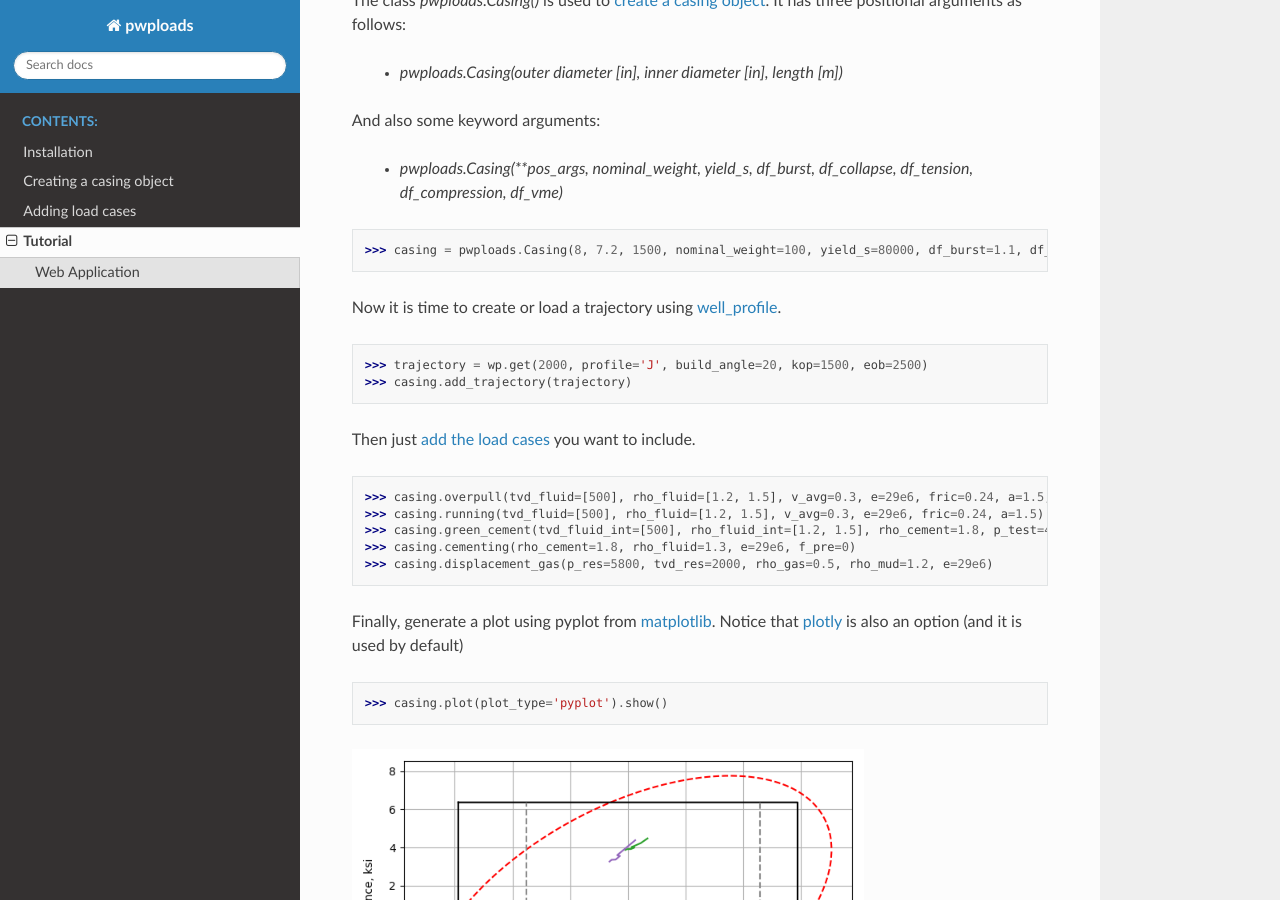
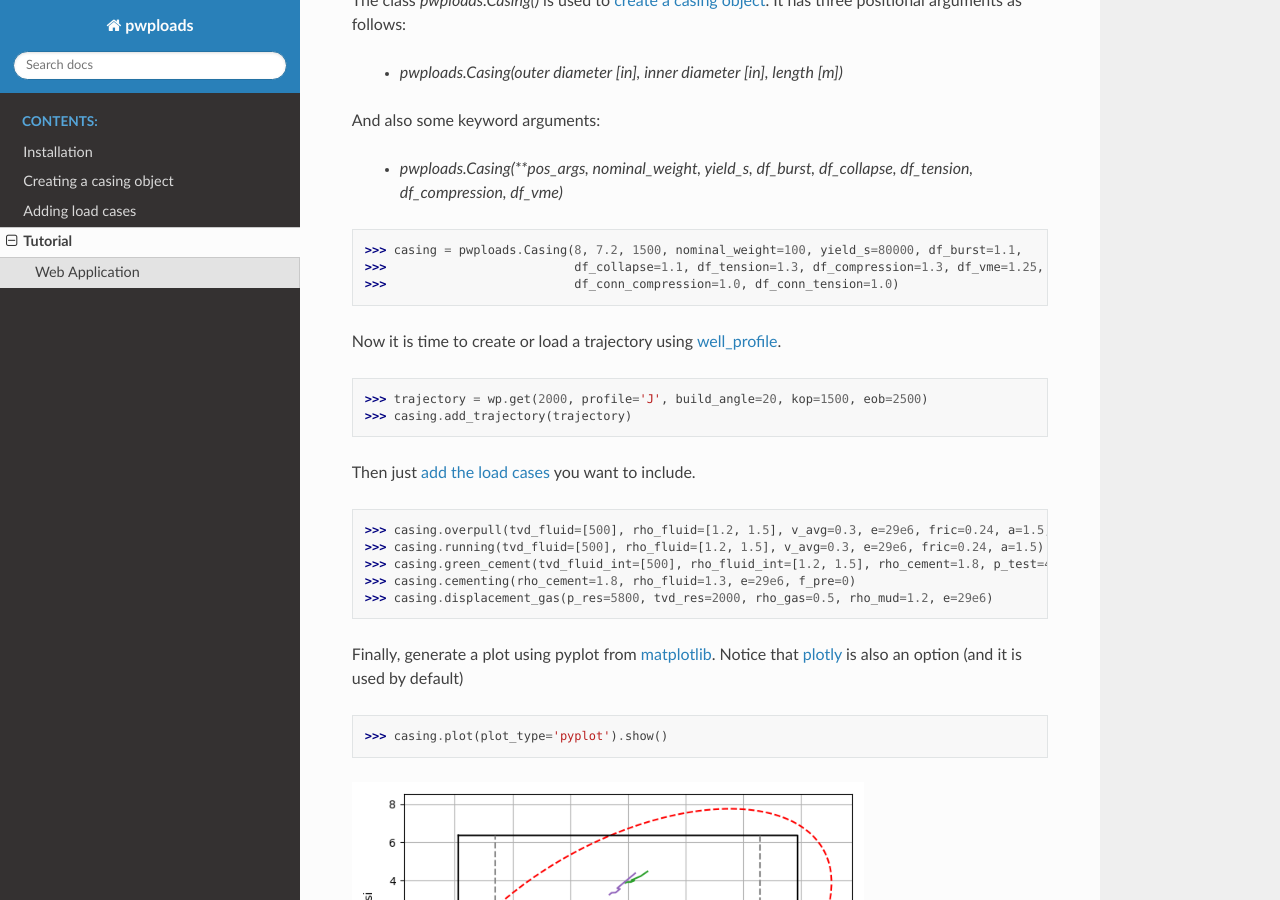
Before and after one commit to pro-well-plan/pwploads, a Sphinx documentation site: the page built from docs/source/tutorial.rst, in a window 1280 px wide and 900 px high, scrolled down 398 px. Built offline with Sphinx 7.4.7 and the Read the Docs theme 2.0.0, drawn with Linux system fonts in a browser that asks for light colours; formulas are drawn with MathJax 3.

Commit message:
update docs

```diff
--- a/docs/source/tutorial.rst
+++ b/docs/source/tutorial.rst
@@ -22,7 +22,9 @@ And also some keyword arguments:
 
 .. code-block:: python
 
-    >>> casing = pwploads.Casing(8, 7.2, 1500, nominal_weight=100, yield_s=80000, df_burst=1.1, df_collapse=1.1, df_tension=1.3, df_compression=1.3, df_vme=1.25)
+    >>> casing = pwploads.Casing(8, 7.2, 1500, nominal_weight=100, yield_s=80000, df_burst=1.1,
+    >>>                          df_collapse=1.1, df_tension=1.3, df_compression=1.3, df_vme=1.25,
+    >>>                          df_conn_compression=1.0, df_conn_tension=1.0)
 
 Now it is time to create or load a trajectory using `well_profile`_.
 
```
Also changed, not shown: docs/source/figures/casing_all_loads.png.
